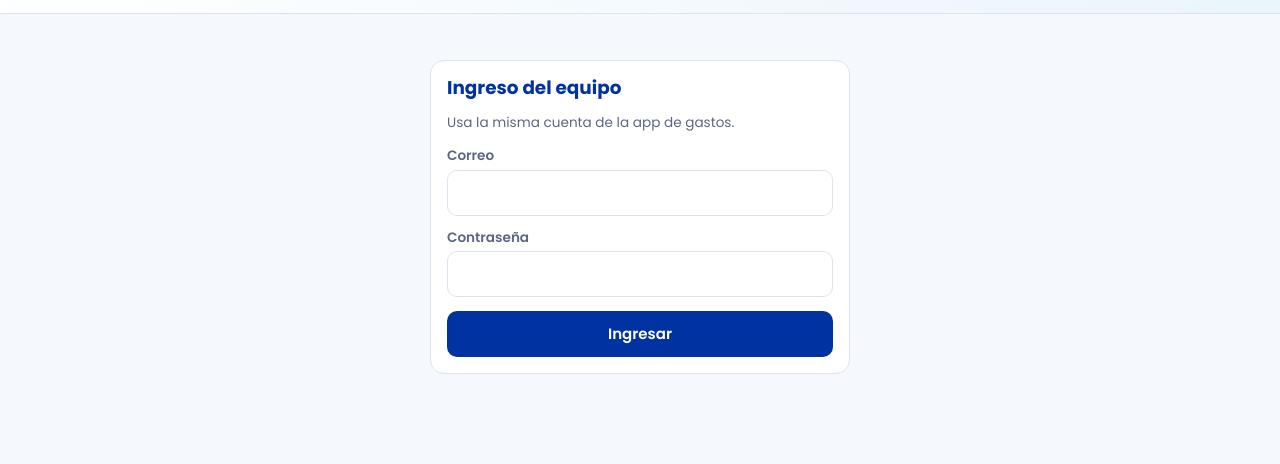
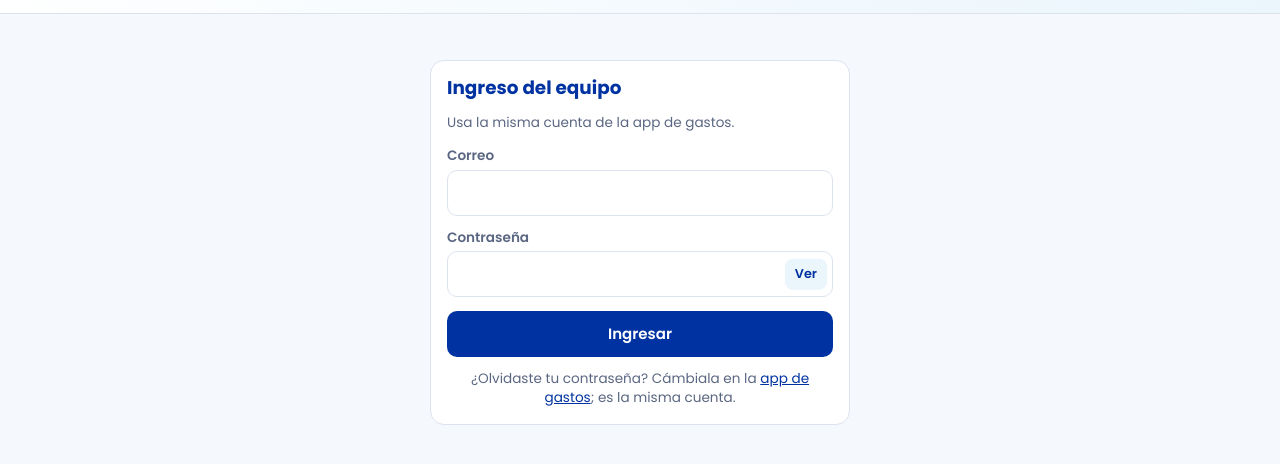
Before and after one commit to nutriben-ca/hub, a plain HTML site: page cuponera/consola.html in a window 1280 px wide. Shown: the part 56-520 px from the top of the page. Drawn offline with nearby package versions, Linux system fonts and the light colour scheme.

Commit message:
Cuponera: botón Ver contraseña/PIN y enlace para recuperar la contraseña
Co-Authored-By: Claude Opus 5.5 <noreply@anthropic.com>
Claude-Session: https://claude.ai/code/session_01YKCLQS2oxnx9cadn6baSXr

```diff
--- a/cuponera/config.js
+++ b/cuponera/config.js
@@ -60,3 +60,10 @@ window.CUP = {
     del(k) { try { localStorage.removeItem(k); } catch (e) {} }
   }
 };
+
+// Botón Ver/Ocultar en campos de contraseña
+document.addEventListener('click', e => {
+  const b = e.target.closest('[data-ver]'); if (!b) return;
+  const i = document.getElementById(b.dataset.ver); const ver = i.type === 'password';
+  i.type = ver ? 'text' : 'password'; b.textContent = ver ? 'Ocultar' : 'Ver'; b.setAttribute('aria-pressed', ver); i.focus();
+});
--- a/cuponera/consola.html
+++ b/cuponera/consola.html
@@ -89,8 +89,9 @@ function login() {
   app.innerHTML = `<form class="card" id="fL" style="max-width:420px;margin:30px auto">
     <h2>Ingreso del equipo</h2><p class="small muted">Usa la misma cuenta de la app de gastos.</p>
     <label for="em">Correo</label><input id="em" type="email" required autocomplete="username">
-    <label for="pw">Contraseña</label><input id="pw" type="password" required autocomplete="current-password">
-    <div id="eL"></div><button class="btn block" style="margin-top:14px" id="bL">Ingresar</button></form>`;
+    <label for="pw">Contraseña</label><div class="pwd"><input id="pw" type="password" required autocomplete="current-password"><button type="button" data-ver="pw" aria-pressed="false">Ver</button></div>
+    <div id="eL"></div><button class="btn block" style="margin-top:14px" id="bL">Ingresar</button>
+    <p class="small muted" style="text-align:center;margin:12px 0 0">¿Olvidaste tu contraseña? Cámbiala en la <a href="https://nutriben-ca.github.io/gastos/" target="_blank" rel="noopener">app de gastos</a>; es la misma cuenta.</p></form>`;
   $('#fL').onsubmit = async e => {
     e.preventDefault(); $('#bL').disabled = true;
     const { error } = await sb.auth.signInWithPassword({ email: $('#em').value.trim(), password: $('#pw').value });
--- a/cuponera/estilos.css
+++ b/cuponera/estilos.css
@@ -82,3 +82,6 @@ th{font-size:.75rem;text-transform:uppercase;letter-spacing:.4px;color:var(--mut
 .prog{height:8px;background:#E7ECF4;border-radius:99px;overflow:hidden}
 .prog i{display:block;height:100%;background:var(--sky)}
 @media print{.noprint{display:none!important} body{background:#fff}}
+.pwd{position:relative}
+.pwd input{padding-right:84px}
+.pwd button{position:absolute;right:6px;top:50%;transform:translateY(-50%);border:0;background:var(--sky3);color:var(--navy);font:inherit;font-size:.8rem;font-weight:600;padding:6px 10px;border-radius:8px;cursor:pointer}
```
Also changed, not shown: cuponera/farmacia.html (+1 -1 lines).
